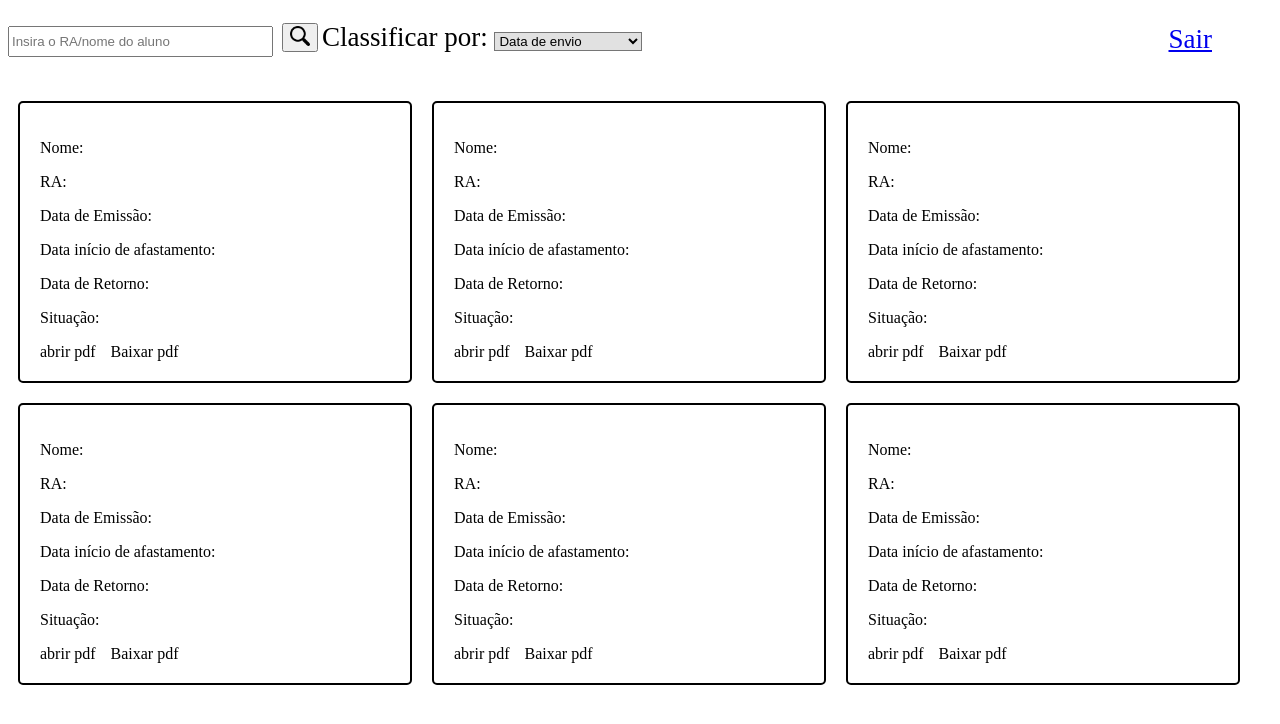
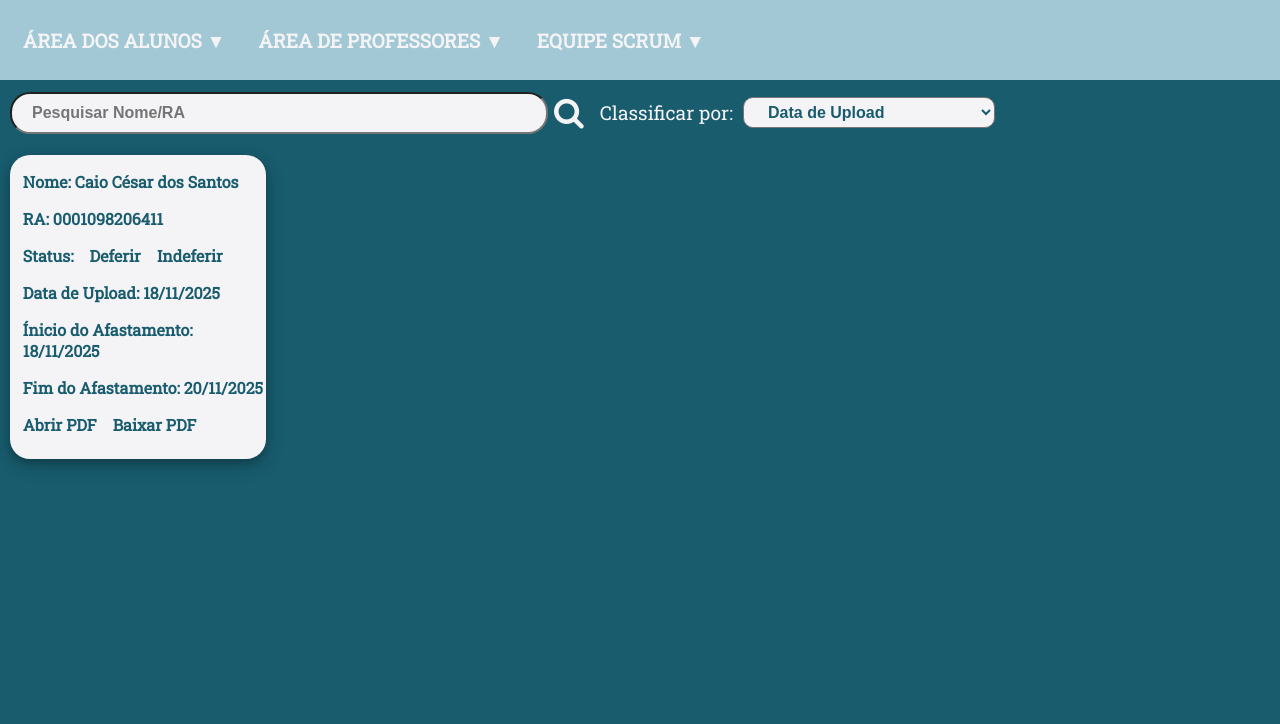
Before and after one commit to matheussd1/Apollo11, a Flask app: template Src/templates/atestados_professor.html in a window 1280 px wide. Shown: the top 724 px of the page. Run offline with Flask 3, Linux system fonts and the light colour scheme; the template is opened without the code that fills it, so the values that code supplies are empty.

Commit message:
Adicionado arquivos .py para cada página do site e código Jinja no html

```diff
--- a/Src/app.py
+++ b/Src/app.py
@@ -1,33 +1,19 @@
 from flask import Flask, render_template
+from routes.atestados_professor import professor
+from routes.atestados_alunos import atestados_alunos
+from routes.auth import auth
+
 
 app = Flask(__name__)
 
+app.register_blueprint(auth, url_prefix='/auth')
+app.register_blueprint(atestados_alunos, url_prefix='/atestados_alunos')
+app.register_blueprint(professor, url_prefix='/professor')
+
+
+if __name__ == "__main__":
+    app.run(debug=True)
 
 @app.route('/')
 def index():
     return render_template('index.html')
-
-
-@app.route('/login_aluno')
-def login_aluno():
-    return render_template('login_aluno.html')
-
-
-@app.route('/login_professor')
-def login_professor():
-    return render_template('login_professor.html')
-
-
-@app.route('/cadastro_aluno')
-def cadastro_aluno():
-    return render_template('cadastro_aluno.html')
-
-
-@app.route('/atestados_alunos')
-def atestados_alunos():
-    return render_template('atestados_alunos.html')
-
-
-@app.route('/atestados_professor')
-def atestados_professor():
-    return render_template('atestados_professor.html')
--- /dev/null
+++ b/Src/static/css/atestados_professor.css
@@ -0,0 +1,94 @@
+body, html {
+    margin: 0;
+    font-family: Roboto Slab;
+    background-color: #185c6e;
+    color: #f5f5ee;
+}
+
+
+.resultado-pesquisa{
+    display: flex;
+    flex-wrap: wrap;
+}
+
+.item-pesquisa{
+    border-radius: 20px;
+    background-color: #f4f3f6;
+    box-shadow: 0 4px 8px 0 rgba(0, 0, 0, 0.2), 0 6px 20px 0 rgba(0, 0, 0, 0.19);
+    margin-top: 3%;
+    color: #185c6e;
+
+    min-width: 20vw;
+    min-height: 38vh;
+
+    max-width: 25vw;
+    max-height: 38vh;
+
+    margin: 10px;
+    font-size: small;
+}
+
+h3, .item-pesquisa a{
+    margin-left: 5%;
+    color: #185c6e;
+    font-size: medium;
+    font-weight: 700;
+}
+
+
+.search-container form{
+    margin: 10px;
+}
+
+input[type="text"]{
+    border-radius: 20px;
+    padding: 10px;
+    width: 20%;
+    font-size: medium;
+    font-weight: 700;
+    color:#185c6e;
+    padding-left: 20px;
+    background-color: #f4f3f6;
+}
+
+input[type="text"]{
+    width: 40%;
+}
+
+form{
+    display: flex;
+    align-items: center;
+}
+
+button{
+    background: none;
+    border: none;
+    cursor: pointer;
+
+}
+
+button i.fa {
+    font-size: xx-large;
+    color: #f4f3f6;
+}
+
+label{
+    color: #f4f3f6;
+    font-size: larger;
+    padding: 10px;
+}
+
+select, option{
+    border-radius: 10px;
+    padding: 5px;
+    width: 20%;
+    font-size: medium;
+    font-weight: 700;
+    color:#185c6e;
+    padding-left: 20px;
+    background-color: #f4f3f6;
+}
+
+select:focus{
+    border: none;
+}
--- a/Src/static/css/main.css
+++ b/Src/static/css/main.css
@@ -2,7 +2,7 @@
     background-color: #a1c8d4;
     width: 100vw;
     height: 10vh;
-    justify-content: right;
+    justify-content: left;
     align-items: center;
     display: flex;
 }
@@ -16,7 +16,6 @@
     cursor: pointer;
     text-decoration: none;
     padding: 10px;
-    margin-right: 2%;
     transition-duration: 0.2s;
 }
 
@@ -25,3 +24,9 @@
     padding: 12px;
     border-radius: 5px;
 }
+
+a {
+    font-weight: bold;
+    margin-left: 1%;
+    text-decoration: none;
+}
--- a/Src/templates/atestados_professor.html
+++ b/Src/templates/atestados_professor.html
@@ -1,89 +1,42 @@
-<!DOCTYPE html>
-<html >
-<head>
-    <meta charset="UTF-8">
-    <meta name="viewport" content="width=device-width, initial-scale=1.0">
-    <title>Atestados Professor</title>
-    <link rel="stylesheet" href="../static/css/Princi.css">
-</head>
-<body>
-    <div class="container2">
-        <form id="ates_prof">
-            <input type="text" placeholder="Insira o RA/nome do aluno" style="height: 25px;" size="30px">
-            <button type="submit" style="margin-left: 5px;">
-                <img src="../static/css/images/search_icon.png" alt="Lupa" style="width: 20px; height: 20px;">
-            </button>
-            <label for="inF" style="font-size: 27px;">Classificar por: </label>
-            <select name="inF" id="inF" style="background-color: #E1E1E1;">
-                <option value="Data de envio">Data de envio</option>
-                <option value="Ordem alfabética">Ordem alfabética</option>
-                <option value="Ordem núemrica de Ra">Ordem númerica</option>
-                <option value="Situação">Situação do atestado</option>
+{% extends 'base.html' %}
+
+{% block head %}
+    <link rel="stylesheet" href="{{ url_for('static', filename='css/atestados_professor.css') }}">
+    <link rel="stylesheet" href="https://cdnjs.cloudflare.com/ajax/libs/font-awesome/4.7.0/css/font-awesome.min.css">
+{% endblock %}
+
+{% block body %}
+     <nav class="search-container">
+        <form  method="POST" accept-charset="UTF-8">
+            <input type="text" placeholder="Pesquisar Nome/RA" name="Pesquisar">
+            <button type="submit"> <i class="fa fa-search"></i></button>
+
+            <label for="classificar">Classificar por:</label>
+            <select name="classificar">
+                <option value="upload">Data de Upload</option>
+                <option value="i_afastamento">Ínicio do Afastamento</option>
+                <option value="f_afastamento">Fim do Afastamento</option>
+                <option value="alfabetica">Ordem Alfabética</option>
+
             </select>
+
         </form>
-        <nav id="nav_ates_prof">
-            <p>
-                <a href="index.html" style="font-size: 27px;">Sair</a>
-            </p>
-        </nav>
-    </div>
-    <section id="caixinhas">
-        <div>
-            <p>Nome:</p>
-            <p>RA:</p>
-            <p>Data de Emissão:</p>
-            <p>Data início de afastamento:</p>
-            <p>Data de Retorno:</p>
-            <p>Situação:</p>
-            <p class="line" style="margin-right: 15px;">abrir pdf</p><p class="line">Baixar pdf</p>
-        </div>
-        <div>
-            <p>Nome:</p>
-            <p>RA:</p>
-            <p>Data de Emissão:</p>
-            <p>Data início de afastamento:</p>
-            <p>Data de Retorno:</p>
-            <p>Situação:</p>
-            <p class="line" style="margin-right: 15px;">abrir pdf</p><p class="line">Baixar pdf</p>
-        </div>
-        <div>
-            <p>Nome:</p>
-            <p>RA:</p>
-            <p>Data de Emissão:</p>
-            <p>Data início de afastamento:</p>
-            <p>Data de Retorno:</p>
-            <p>Situação:</p>
-            <p class="line" style="margin-right: 15px;">abrir pdf</p><p class="line">Baixar pdf</p>
-        </div>
-        <div>
-            <p>Nome:</p>
-            <p>RA:</p>
-            <p>Data de Emissão:</p>
-            <p>Data início de afastamento:</p>
-            <p>Data de Retorno:</p>
-            <p>Situação:</p>
-            <p class="line" style="margin-right: 15px;">abrir pdf</p><p class="line">Baixar pdf</p>
-        </div>
-        <div>
-            <p>Nome:</p>
-            <p>RA:</p>
-            <p>Data de Emissão:</p>
-            <p>Data início de afastamento:</p>
-            <p>Data de Retorno:</p>
-            <p>Situação:</p>
-            <p class="line" style="margin-right: 15px;">abrir pdf</p><p class="line">Baixar pdf</p>
-        </div>
-        <div>
-            <p>Nome:</p>
-            <p>RA:</p>
-            <p>Data de Emissão:</p>
-            <p>Data início de afastamento:</p>
-            <p>Data de Retorno:</p>
-            <p>Situação:</p>
-            <p class="line" style="margin-right: 15px;">abrir pdf</p><p class="line">Baixar pdf</p>
-        </div>
+    </nav>
 
+
+    <section class="resultado-pesquisa">
+                    <article class="item-pesquisa">
+                        <h3>Nome: Caio César dos Santos</h3>
+                        <h3>RA: 0001098206411 </h3>
+                        <h3>Status:
+                            <a>Deferir</a>
+                            <a>Indeferir</a>
+                        </h3>
+                        <h3>Data de Upload: 18/11/2025 </h3>
+                        <h3>Ínicio do Afastamento: 18/11/2025 </h3>
+                        <h3>Fim do Afastamento: 20/11/2025 </h3>
+                        <a>Abrir PDF</a>
+                        <a>Baixar PDF</a><br>
+                    </article>
     </section>
-
-</body>
-</html>
+{% endblock %}
--- a/Src/templates/base.html
+++ b/Src/templates/base.html
@@ -9,9 +9,9 @@
 </head>
 <body>
     <nav class="topnav">
-        <a href="{{ url_for('login_aluno') }}">ÁREA DOS ALUNOS ▼</a>
-        <a href="{{ url_for('login_professor') }}">ÁREA DE PROFESSORES ▼</a>
-        <a href="{{ url_for('login_aluno') }}">EQUIPE SCRUM ▼</a>
+        <a href="{{ url_for('auth.login') }}">ÁREA DOS ALUNOS ▼</a>
+        <a href="{{ url_for('auth.login_professor') }}">ÁREA DE PROFESSORES ▼</a>
+        <a href="{{ url_for('auth.login') }}">EQUIPE SCRUM ▼</a>
     </nav>
     {% block body %}{% endblock %}
 </body>
--- a/Src/templates/index.html
+++ b/Src/templates/index.html
@@ -9,15 +9,15 @@
     <h1>Acesse como: </h1>
     <div class="corpo-home">
 
-        <a href="login_aluno.html">
+        <a href="{{ url_for('auth.login') }}">
             <button>Aluno</button>
         </a>
 
-        <a href="login_professor.html">
+        <a href="{{url_for('auth.login_professor')}}">
             <button>Professor</button>
         </a>
 
-        <a href="equipe_agil.html">
+        <a href="{{url_for('auth.login')}}">
             <button>Equipe Ágil</button>
         </a>
 
--- a/Src/templates/login_aluno.html
+++ b/Src/templates/login_aluno.html
@@ -15,11 +15,11 @@
         <label class="la_logina">Senha</label>
         <input class="input_logina" type="password">
 
-        <a class="a_login" href="{{ url_for('atestados_alunos') }}"><button>Acessar</button></a>
+        <a class="a_login" href="{{ url_for('atestados_alunos.index') }}"><button>Acessar</button></a>
 
         <p>
         Ainda não possui uma conta?
-        <a class="a_login" href="{{ url_for('cadastro_aluno') }}">Cadastre-se!</a>
+        <a class="a_login" href="{{ url_for('auth.cadastro_aluno') }}">Cadastre-se!</a>
         </p>
     </div>
 {% endblock %}
--- a/Src/templates/login_professor.html
+++ b/Src/templates/login_professor.html
@@ -11,7 +11,7 @@
 
         <label for="senha">Senha</label>
         <input id="input_loginpro" type="password">
-        <a href="{{ url_for('atestados_professor') }}">
+        <a href="{{ url_for('professor.index') }}">
         <button id="but_loginpro">Acessar</button>
         </a>
     </div>
```
Also changed, not shown: Src/routes/atestados_alunos.py (added, +9 -0 lines), Src/routes/atestados_professor.py (added, +9 -0 lines), Src/routes/auth.py (added, +19 -0 lines), Src/static/css/atestados_alunos.css (added, +103 -0 lines), Src/templates/atestados_alunos.html (+22 -34 lines).
